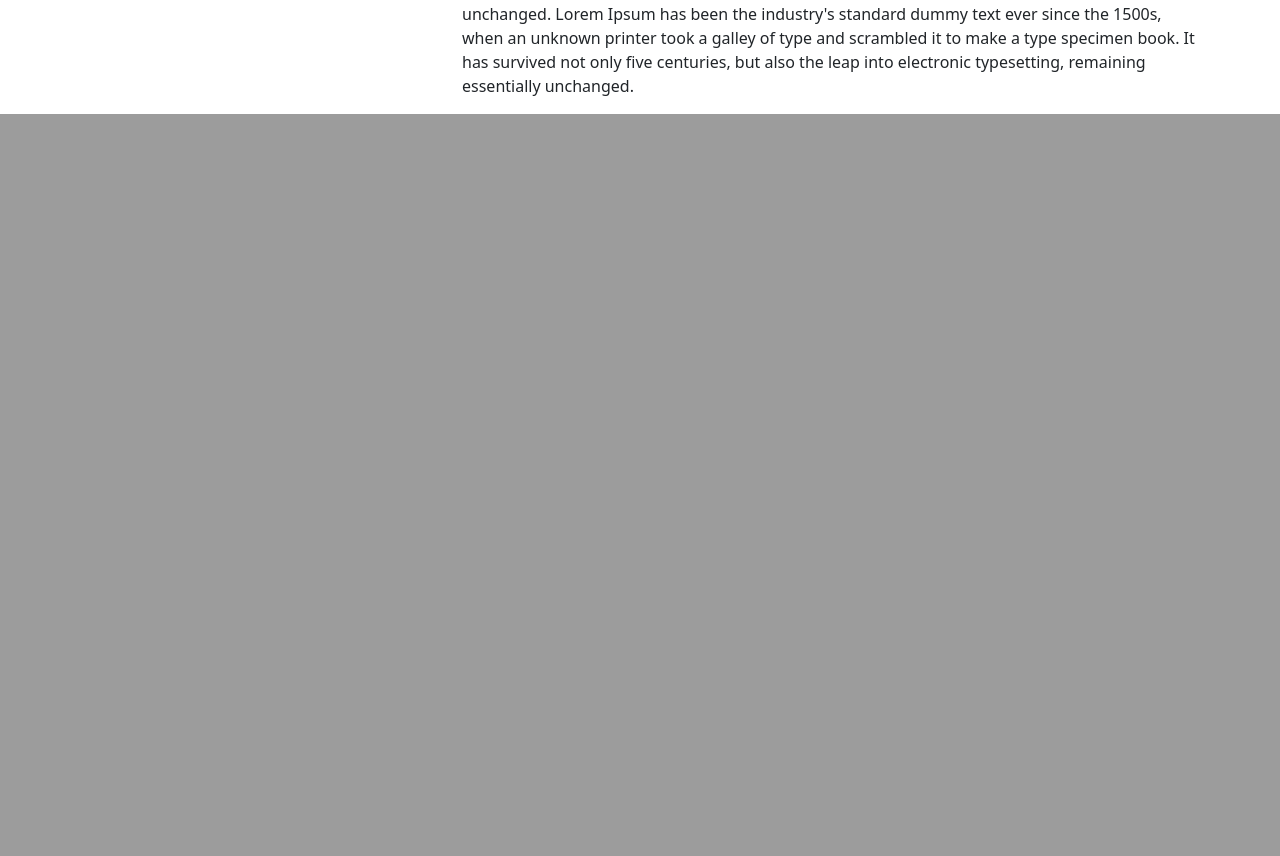
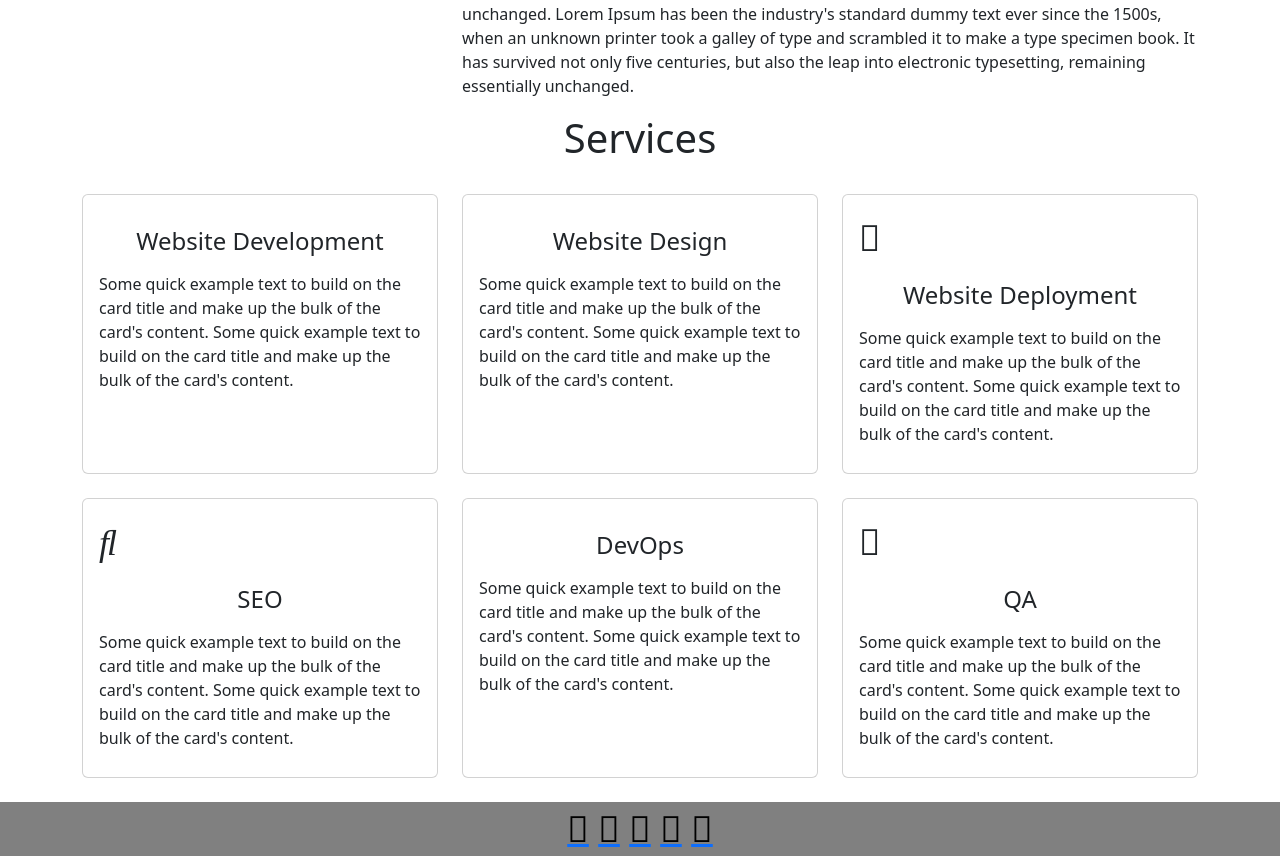
Before and after one commit to DesuNan/INF1005, a PHP site: page / in a window 1280 px wide. Shown: the part 1313-2169 px from the top of the page. Before the commit the page ends 1427 px from the top, so only its background shows below. Run offline with PHP 8.4, Linux system fonts and the light colour scheme.

Commit message:
added content to the main page

```diff
--- a/CSS/main.css
+++ b/CSS/main.css
@@ -62,7 +62,7 @@
   width: 100%;
   }
 
-  /* about section image css */
+/* about section image css */
 .imageAboutPage {
   width: 100%;
 }
@@ -70,10 +70,11 @@
 /* hero background image */
 .bgimage {
   height:100vh;
-  background: url('images/heroImage.jpeg');
+  background: url("/img/bg.jpg");
   background-size:cover;
   position:relative;
 }
+
 /* text css above hero image*/
 .hero_title {
   font-size: 4.5rem;
@@ -87,5 +88,42 @@
   top: 50%;
   left: 50%;
   transform: translate(-50%, -50%);
-  color: black;
+  color: white;
 }
+
+/* services section css */
+.servicesText.card {
+  height: 280px;
+  cursor: pointer;
+}
+.servicesIcon {
+  font-size: 36px;
+  text-align: center;
+  width: 100%;
+}
+.card-title {
+  text-align: center;
+}
+.card:hover .servicesIcon {
+  color: #008000;
+}
+.servicesText:hover {
+  border: 1px solid #008000;
+}
+
+/* social media icons styling */
+.social-icons {
+  font-size: 36px;
+  cursor: pointer;
+}
+.fa-facebook:hover,.fa-instagram:hover,.fa-twitter:hover,.fa-linkedin:hover, .fa-twitch:hover {
+  color: #008000;
+}
+.fab {
+  color: #000000;
+}
+/* footer styling */
+#footer {
+  background-color: #808080;
+  text-align: center;
+}
--- a/index.php
+++ b/index.php
@@ -16,25 +16,25 @@
     include "inc/nav.inc.php";
     ?>
 
- <!-- main banner -->
- <section class="bgimage" id="home">
+    <!-- main banner -->
+    <section class="bgimage" id="home">
         <div class="container-fluid">
             <div class="row">
-            <div class="col-lg-12 col-md-12 col-sm-12 col-xs-12 hero-text">
-                <h2 class="hero_title">Hi, it's me Brad</h2>
-                <p class="hero_desc">I am a professional freelancer in New York City</p>
-            </div>
+                <div class="col-lg-12 col-md-12 col-sm-12 col-xs-12 hero-text">
+                    <h2 class="hero_title">Welcome to out website</h2>
+                    <p class="hero_desc">We specilized in teaching for the furute of your children</p>
+                </div>
             </div>
         </div>
     </section>
 
-<!-- about section-->
+    <!-- about section-->
     <section id="about">
         <div class="container mt-4 pt-4">
             <h1 class="text-center">About Me</h1>
             <div class="row mt-4">
                 <div class="col-lg-4">
-                    <img src="images/about.jpeg" class= "imageAboutPage" alt="">
+                    <img src="img/bg.jpeg" class="imageAboutPage" alt="">
                 </div>
 
                 <div class="col-lg-8">
@@ -67,4 +67,99 @@
                 </div>
             </div>
     </section>
+
+    <!-- services section-->
+    <section id="services">
+        <div class="container">
+            <h1 class="text-center">Services</h1>
+            <div class="row">
+                <div class="col-lg-4 mt-4">
+                    <div class="card servicesText">
+                        <div class="card-body">
+                            <i class="fas servicesIcon fa-clock"></i>
+                            <h4 class="card-title mt-3">Website Development</h4>
+                            <p class="card-text mt-3">Some quick example text to build on the card title and make up the bulk of the card's content.
+                                Some quick example text to build on the card title and make up the bulk of the card's content.
+                            </p>
+                        </div>
+                    </div>
+                </div>
+                <div class="col-lg-4 mt-4">
+                    <div class="card servicesText">
+                        <div class="card-body">
+                            <i class='fas servicesIcon fa-layer-group'></i>
+                            <h4 class="card-title mt-3">Website Design</h4>
+                            <p class="card-text mt-3">Some quick example text to build on the card title and make up the bulk of the card's content.
+                                Some quick example text to build on the card title and make up the bulk of the card's content.
+                            </p>
+                        </div>
+                    </div>
+                </div>
+
+                <div class="col-lg-4 mt-4">
+                    <div class="card servicesText">
+                        <div class="card-body">
+                            <i class='far servicesIcon fa-check-circle'></i>
+                            <h4 class="card-title mt-3">Website Deployment</h4>
+                            <p class="card-text mt-3">Some quick example text to build on the card title and make up the bulk of the card's content.
+                                Some quick example text to build on the card title and make up the bulk of the card's content.
+                            </p>
+                        </div>
+                    </div>
+                </div>
+            </div>
+
+            <div class="row">
+                <div class="col-lg-4 mt-4">
+                    <div class="card servicesText">
+                        <div class="card-body">
+                            <i class='fas servicesIcon fa-search'></i>
+                            <h4 class="card-title mt-3">SEO</h4>
+                            <p class="card-text mt-3">Some quick example text to build on the card title and make up the bulk of the card's content.
+                                Some quick example text to build on the card title and make up the bulk of the card's content.
+                            </p>
+                        </div>
+                    </div>
+                </div>
+
+                <div class="col-lg-4 mt-4">
+                    <div class="card servicesText">
+                        <div class="card-body">
+                            <i class='fas servicesIcon fa-shield-alt'></i>
+                            <h4 class="card-title mt-3">DevOps</h4>
+                            <p class="card-text mt-3">Some quick example text to build on the card title and make up the bulk of the card's content.
+                                Some quick example text to build on the card title and make up the bulk of the card's content.
+                            </p>
+                        </div>
+                    </div>
+                </div>
+
+                <div class="col-lg-4 mt-4">
+                    <div class="card servicesText">
+                        <div class="card-body">
+                            <i class='fas servicesIcon fa-wrench'></i>
+                            <h4 class="card-title mt-3">QA</h4>
+                            <p class="card-text mt-3">Some quick example text to build on the card title and make up the bulk of the card's content.
+                                Some quick example text to build on the card title and make up the bulk of the card's content.
+                            </p>
+                        </div>
+                    </div>
+                </div>
+            </div>
+        </div>
+    </section>
 </body>
+
+ <!-- footer section-->
+ <footer id="footer">
+        <div class="container-fluid">
+            <!-- social media icons -->
+            <div class="social-icons mt-4">
+                <a href="https://www.facebook.com/" target="_blank"><i class="fab fa-facebook"></i></a>
+                <a href="https://www.instagram.com/" target="_blank"><i class="fab fa-instagram"></i></a>
+                <a href="https://www.twitter.com/" target="_blank"><i class="fab fa-twitter"></i></a>
+                <a href="https://www.linkedin.com/" target="_blank"><i class="fab fa-linkedin"></i></a>
+                <a href="https://www.twitch.tv/" target="_blank"><i class="fab fa-twitch"></i></a>
+            </div>
+        </div>
+    </footer>
```
Also changed, not shown: 1 other file.
